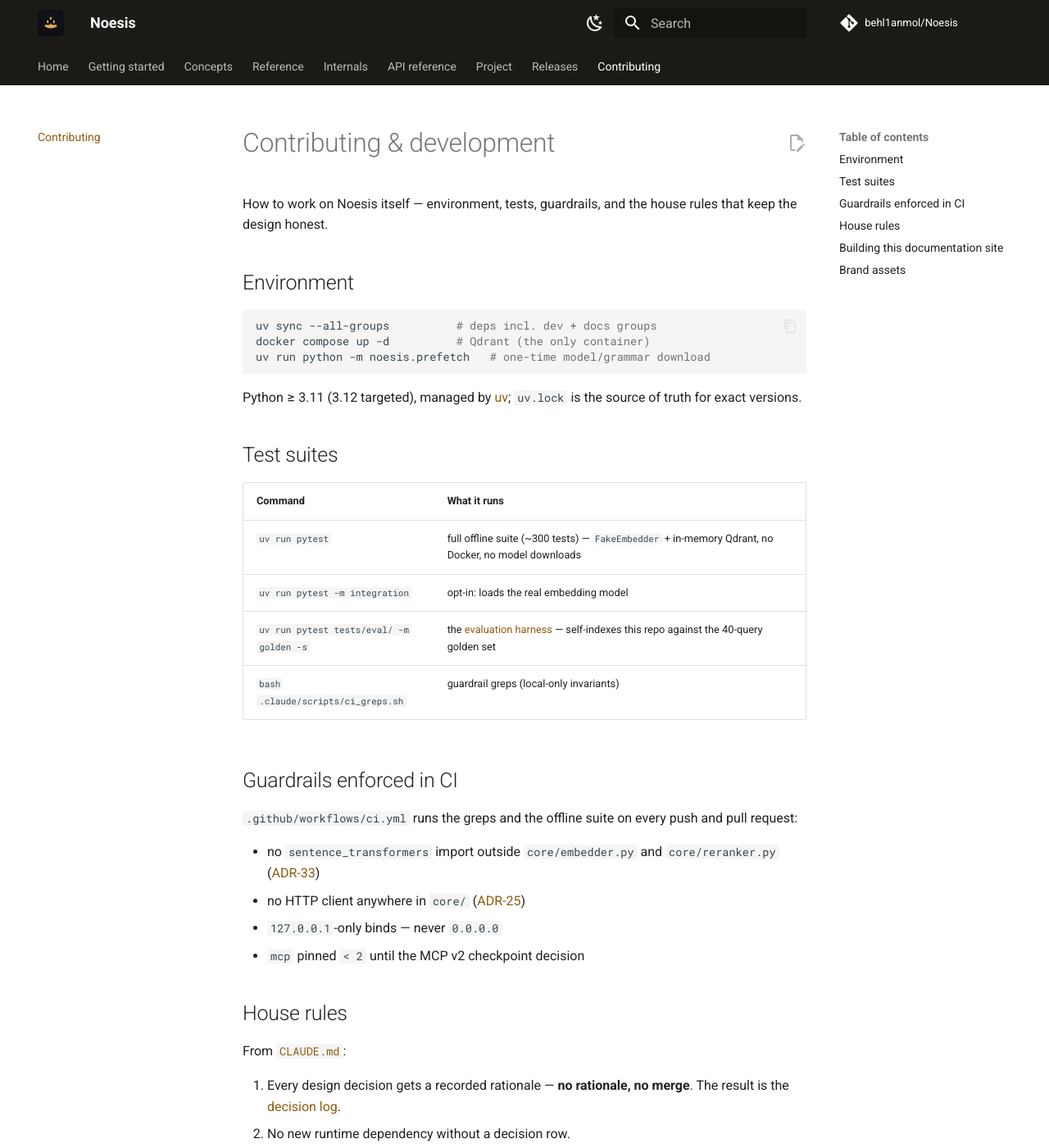
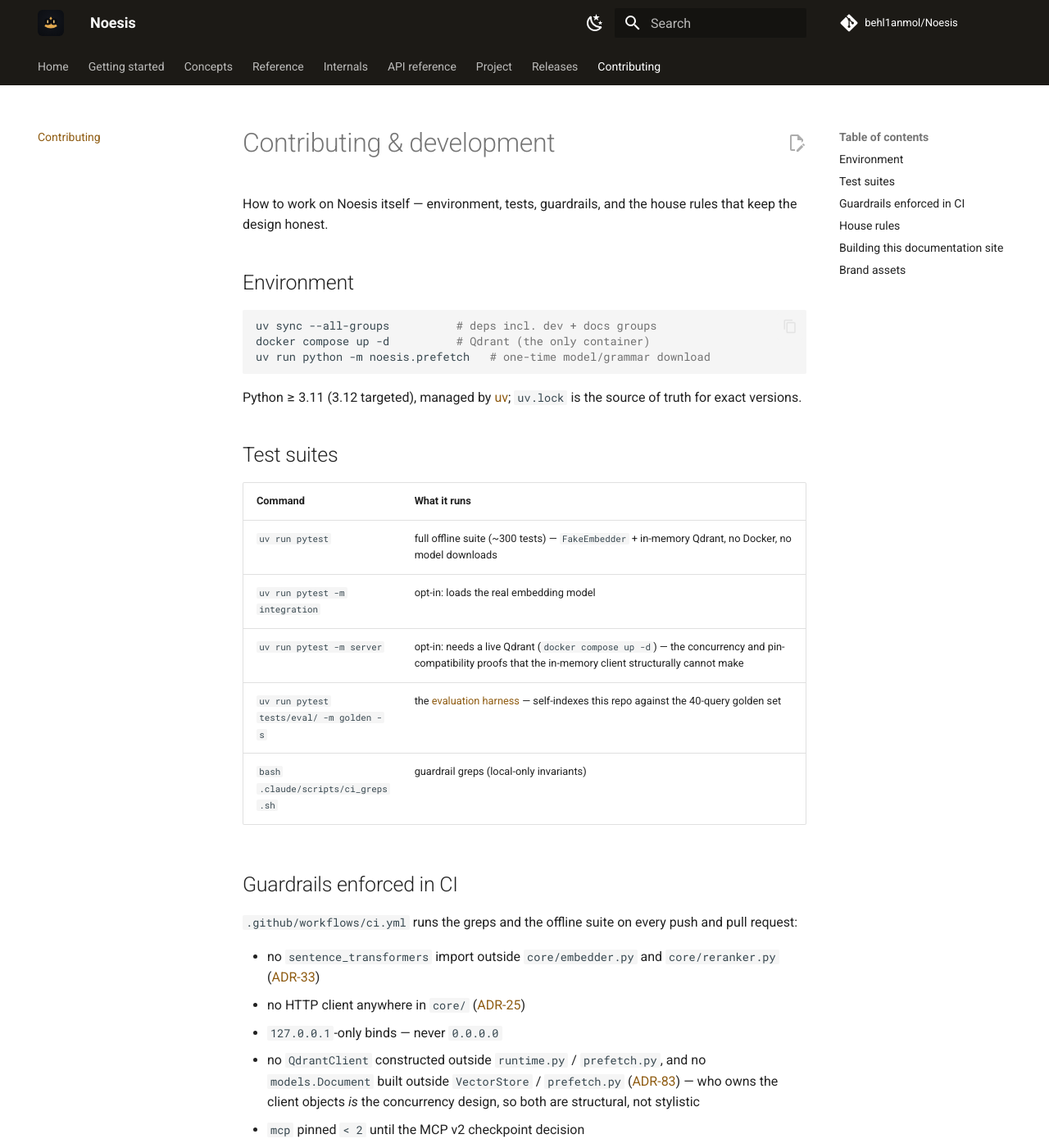
Before and after one commit to behl1anmol/Noesis, an MkDocs documentation site: the page built from docs/contributing.md, in a window 1280 px wide and 1400 px high. Shown: the whole window at 82% size. Built offline with MkDocs 1.6.1 and Material for MkDocs 9.7.7, drawn with Linux system fonts in a browser that asks for light colours; comment, search, counter and statistics services are not loaded.

Commit message:
ci: guardrails pinning who may own a Qdrant client and build a Document (ADR-83)
Six review rounds passed over the reader-vs-reader race, so the fix is worth
making structurally unreachable rather than only tested. Two greps:

- Only runtime.py may construct a QdrantClient (prefetch.py its own throwaway).
  qdrant-client keeps unsynchronized inference state per client OBJECT, so who
  owns the objects IS the concurrency design: VectorStore receives its admin,
  index and pooled query connections and must never mint its own, or a search
  would run on a connection outside the pool and outside its lock.
- models.Document may only be built inside VectorStore and prefetch.py, since
  building one is what engages the racy inference path. Anywhere else bypasses
  both the pool and the locks.

Prose mentions are excluded via the repo's own inline-code convention (double
backticks), so a docstring may name the class while code may not call it; a
mention written without backticks fails the check, which is the fail-safe
direction the existing greps already prefer.

Both were watched failing (rule 9): a QdrantClient construction and a
models.Document build were each added to retriever.py in turn, each produced its
FAIL line and exit 1, and the tree is clean once reverted.

docs/contributing.md also gains the -m server tier row it was missing.

Co-Authored-By: Claude Opus 5 <noreply@anthropic.com>
Claude-Session: https://claude.ai/code/session_01GvJDHPcn2nGLb7Q6gpWG4j

```diff
--- a/docs/contributing.md
+++ b/docs/contributing.md
@@ -20,6 +20,7 @@ Python ≥ 3.11 (3.12 targeted), managed by [uv](https://docs.astral.sh/uv/);
 |---|---|
 | `uv run pytest` | full offline suite (~300 tests) — `FakeEmbedder` + in-memory Qdrant, no Docker, no model downloads |
 | `uv run pytest -m integration` | opt-in: loads the real embedding model |
+| `uv run pytest -m server` | opt-in: needs a live Qdrant (`docker compose up -d`) — the concurrency and pin-compatibility proofs that the in-memory client structurally cannot make |
 | `uv run pytest tests/eval/ -m golden -s` | the [evaluation harness](internals/evaluation.md) — self-indexes this repo against the 40-query golden set |
 | `bash .claude/scripts/ci_greps.sh` | guardrail greps (local-only invariants) |
 
@@ -32,6 +33,10 @@ push and pull request:
   `core/reranker.py` ([ADR-33](project/decisions.md))
 - no HTTP client anywhere in `core/` ([ADR-25](project/decisions.md))
 - `127.0.0.1`-only binds — never `0.0.0.0`
+- no `QdrantClient` constructed outside `runtime.py` / `prefetch.py`, and no
+  `models.Document` built outside `VectorStore` / `prefetch.py`
+  ([ADR-83](project/decisions.md)) — who owns the client objects *is* the
+  concurrency design, so both are structural, not stylistic
 - `mcp` pinned `< 2` until the MCP v2 checkpoint decision
 
 ## House rules
```
Also changed, not shown: 1 other file.
